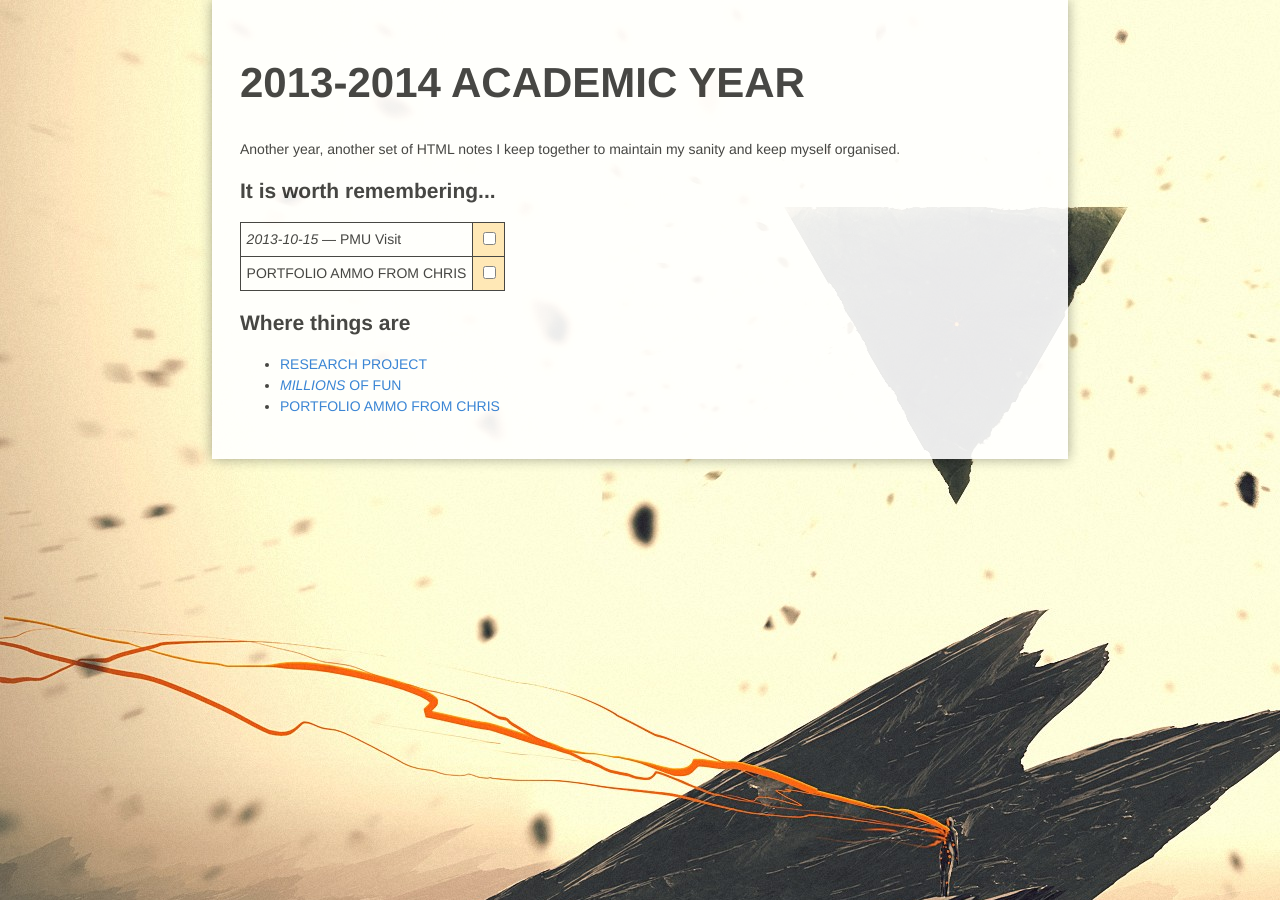
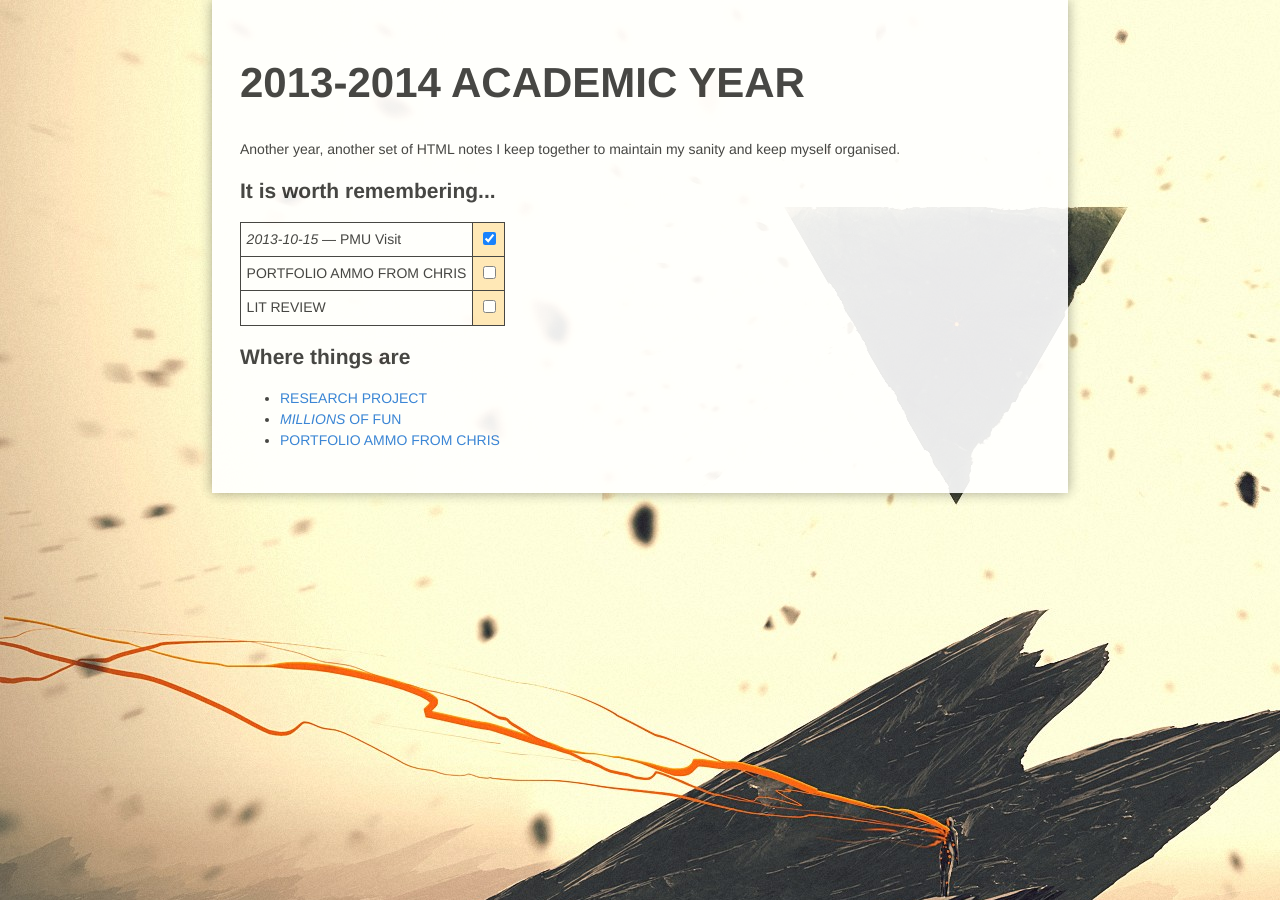
Before and after one commit to tomchatting/tomchatting.github.io, a Jekyll site: the page yellow-book/index.html, which Jekyll copies as it is, in a window 1280 px wide. Built offline with Jekyll 4.4.1, drawn with Linux system fonts in a browser that asks for light colours.

Commit message:
Yello Book!

```diff
--- a/yellow-book/index.html
+++ b/yellow-book/index.html
@@ -29,11 +29,16 @@
 
             <tr>
                 <td><em>2013-10-15</em> &mdash; PMU Visit</td>
+                <th><input type="checkbox" checked></th>
+            </tr>
+
+            <tr>
+                <td>PORTFOLIO AMMO FROM CHRIS</td>
                 <th><input type="checkbox"></th>
             </tr>
 
             <tr>
-                <td>PORTFOLIO AMMO FROM CHRIS</td>
+                <td>LIT REVIEW</td>
                 <th><input type="checkbox"></th>
             </tr>
 
```
